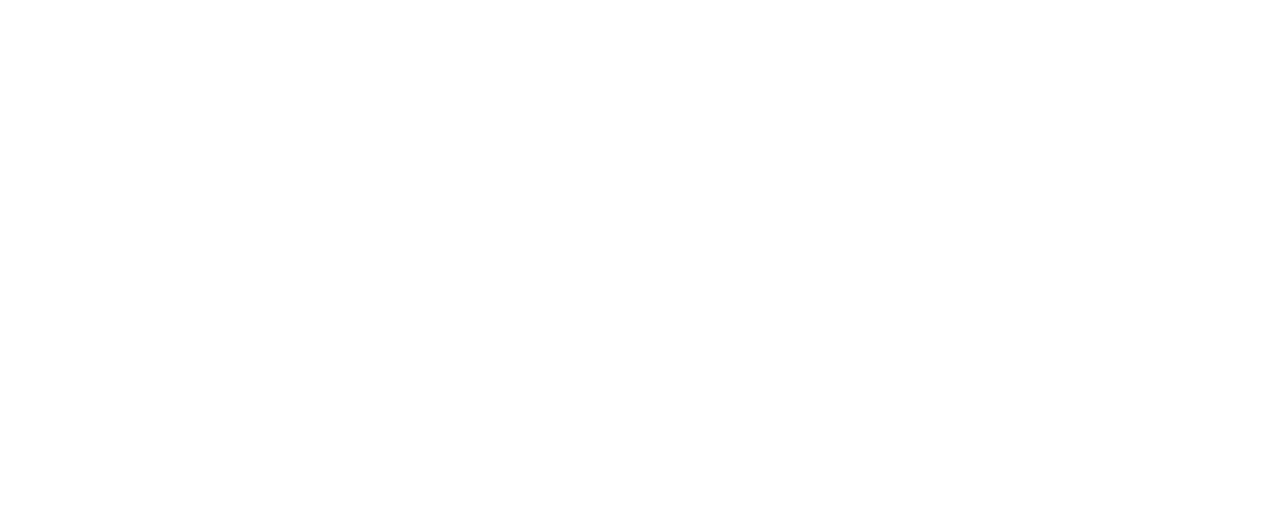
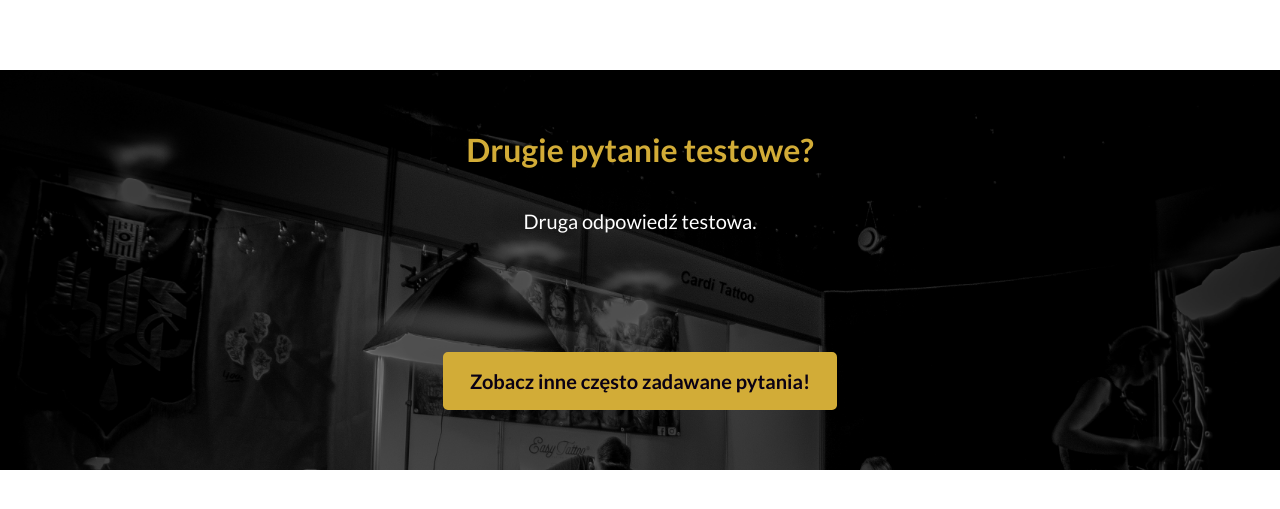
Before and after one commit to MateuszDropinski/carditattooshop, a React (Create React App) app: page / in a window 1280 px wide. Shown: the part 1627-2136 px from the top of the page. Before the commit the page ends 1647 px from the top, so only its background shows below. Built offline with nearby package versions, Linux system fonts and the light colour scheme.

Commit message:
[master] FAQ section

```diff
--- /dev/null
+++ b/src/components/Main/Faq.tsx
@@ -0,0 +1,81 @@
+import React, { useEffect, useRef, useState } from 'react';
+import styled from 'styled-components';
+
+import { StyledSection, StyledAnchorButton } from '../styledComponents';
+import { QUESTIONS } from '../../content/faq';
+
+type QuestionType = {
+    question: string,
+    answer: string
+};
+
+const Faq = () => {
+    const parallax = useRef<HTMLDivElement>(null);
+    const [question, setQuestion] = useState<QuestionType>(QUESTIONS[0]);
+
+    const handleParallaxScroll = () => {
+        const scrollMax = document.body.scrollHeight - window.innerHeight;
+        const percentage = (window.scrollY / scrollMax) * 100;
+
+        if (parallax.current) {
+            parallax.current.style.backgroundPositionY = `${percentage}%`;
+        }
+    };
+
+    useEffect(() => {
+        document.addEventListener('scroll', handleParallaxScroll);
+        setQuestion(QUESTIONS[Math.floor(Math.random() * QUESTIONS.length)]);
+
+        return () => {
+            document.removeEventListener('scroll', handleParallaxScroll);
+        };
+    }, []);
+
+    return (
+        <Parallax ref={parallax}>
+            <Section>
+                <QuestionContainer>
+                    <Question>{question.question}</Question>
+                    <Answer>{question.answer}</Answer>
+                </QuestionContainer>
+                <StyledAnchorButton>Zobacz inne często zadawane pytania!</StyledAnchorButton>
+            </Section>
+        </Parallax>
+    );
+};
+
+const Parallax = styled.div`
+    width: 100%;
+    position: relative;
+    height: 400px;
+    margin-bottom: 400px;
+    background-size: 100%;
+    background-image: url("/assets/background_2.jpg");
+`;
+
+const Section = styled(StyledSection)`
+    flex-direction: column;
+    align-items: center;
+    justify-content: space-around;
+`;
+
+const QuestionContainer = styled.div`
+    display: flex;
+    flex-direction: column;
+    justify-content: space-between;
+    align-items: center;
+`;
+
+const Question = styled.p`
+    font-size: 32px;
+    font-weight: 700;
+    color: ${({ theme }) => theme.mainColor}
+`;
+
+const Answer = styled.p`
+    font-size: 20px;
+    color: ${({ theme }) => theme.white};
+    margin-top: 40px;
+`;
+
+export default Faq;
--- a/src/components/Main/Welcome.tsx
+++ b/src/components/Main/Welcome.tsx
@@ -36,6 +36,7 @@
     min-height: 650px;
     padding-top: 50px;
     box-shadow: 0 3px 6px rgba(0,0,0,0.16), 0 3px 6px rgba(0,0,0,0.23);
+    margin-bottom: 100px;
 `;
 
 const Header = styled.h1`
--- a/src/components/Main/index.tsx
+++ b/src/components/Main/index.tsx
@@ -4,12 +4,14 @@
 import Welcome from './Welcome';
 import About from './About';
 import Team from './Team';
+import Faq from './Faq';
 
 const Main = () => (
     <Wrapper>
         <Welcome />
         <About />
         <Team />
+        <Faq />
     </Wrapper>
 );
 
--- a/src/components/Navbar/Sticky.tsx
+++ b/src/components/Navbar/Sticky.tsx
@@ -23,10 +23,10 @@
     };
 
     useEffect(() => {
-        window.addEventListener('scroll', handleScrollEvent);
+        document.addEventListener('scroll', handleScrollEvent);
 
         return () => {
-            window.removeEventListener('scroll', handleScrollEvent);
+            document.removeEventListener('scroll', handleScrollEvent);
         };
     });
 
--- a/src/components/styledComponents/AnchorButton.ts
+++ b/src/components/styledComponents/AnchorButton.ts
@@ -7,7 +7,7 @@
     padding: 15px 25px;
     transition: ${({ theme }) => theme.transition};
     cursor: pointer;
-    font-size: 24px;
+    font-size: 20px;
     white-space: nowrap;
     border-radius: 5px;
     font-weight: 600;
--- a/src/components/styledComponents/Section.ts
+++ b/src/components/styledComponents/Section.ts
@@ -2,11 +2,12 @@
 
 const StyledSection = styled.section`
     max-width: 1120px;
-    margin: 100px auto;
+    margin: 0 auto 125px auto;
     display: flex;
     justify-content: center;
     text-align: center;
     flex-wrap: wrap;
+    height: 100%;
 `;
 
 export default StyledSection;
--- /dev/null
+++ b/src/content/faq.ts
@@ -0,0 +1,10 @@
+export const QUESTIONS = [
+    {
+        question: 'Czy tatuaż boli?',
+        answer: 'To zależy.'
+    },
+    {
+        question: 'Drugie pytanie testowe?',
+        answer: 'Druga odpowiedź testowa.'
+    }
+];
```
Also changed, not shown: public/assets/background_2.jpg (added), 1 other file (tests, documents, lock files or other folders).
